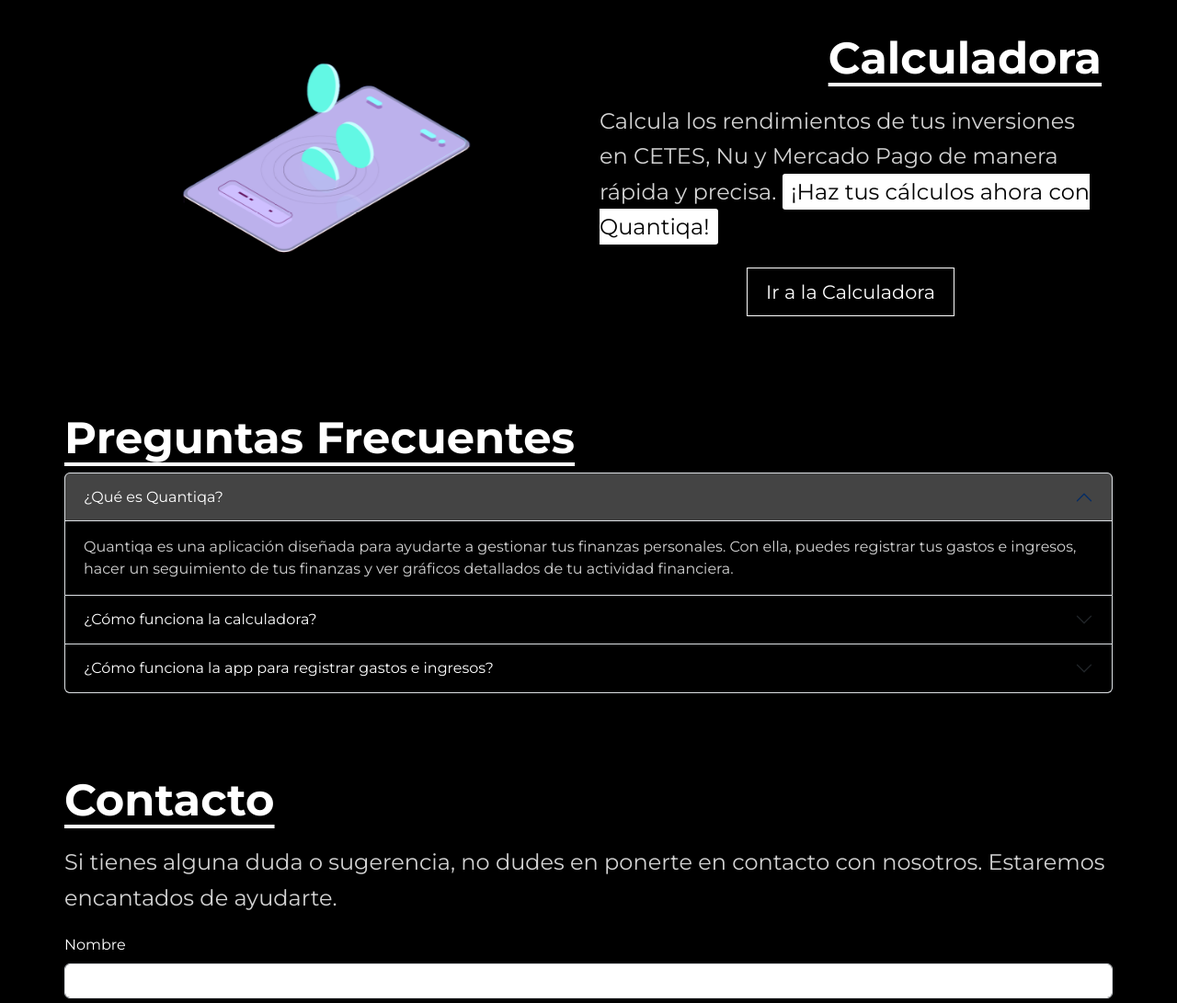
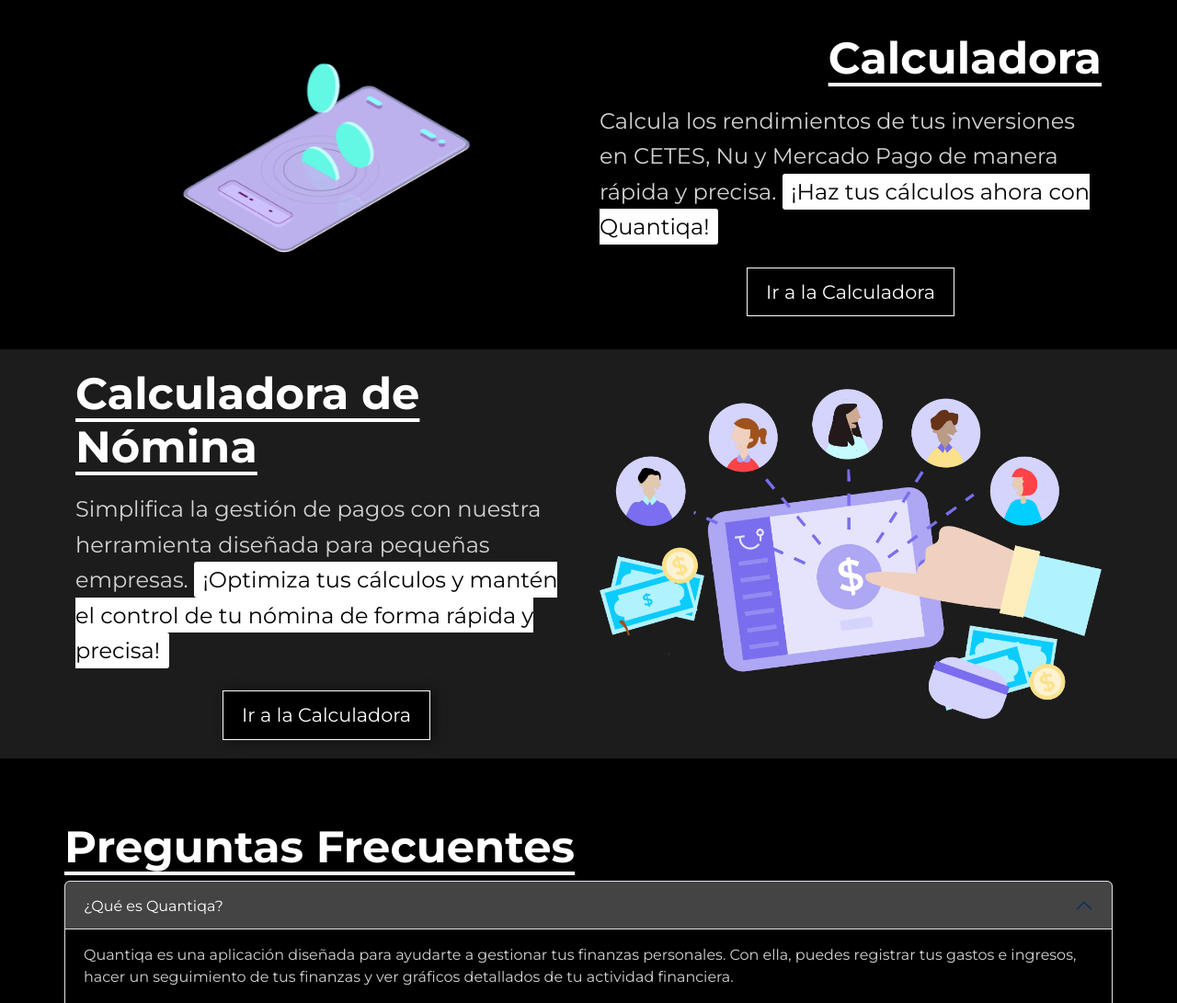
Before and after one commit to yaelglz/quantiqa, a FastAPI app: page / in a window 1280 px wide; the page is wider, and only the part inside the window is pictured. Shown: the part 595-1686 px from the top of that part at 92% size. Run offline with FastAPI, Linux system fonts and the light colour scheme.

Commit message:
Se agrega seccion nomina en home

```diff
--- a/templates/index.html
+++ b/templates/index.html
@@ -81,6 +81,31 @@
         </div>
     </div>
 </div>
+
+<div class="container-fluid home-background p-0">
+    <div class="container">
+        <div class="row align-items-center justify-content-center">
+            <!-- Texto descriptivo -->
+            <div class="col-md-6 text-center text-md-start">
+                <h1 class="highlight">Calculadora de Nómina</h1>
+                <p class="description">
+                    Simplifica la gestión de pagos con nuestra herramienta diseñada para pequeñas empresas.
+                    <span class="highlight-black">¡Optimiza tus cálculos y mantén el control de tu nómina de forma rápida y precisa!</span>
+                </p>
+                <div class="text-center mt-4">
+                    <a href="/nomina.html" class="btn custom-btn">Ir a la Calculadora</a>
+                </div>
+            </div>
+            <!-- Imagen ilustrativa -->
+            <div class="col-md-6 text-center">
+                <img id="rotating-image-payroll" src="static/images/nomina.webp"
+                     alt="Imagen de Calculadora de Nómina"
+                     class="img-fluid">
+            </div>
+        </div>
+    </div>
+</div>
+
 
 <div id="faq" class="container mt-5">
     <h2 class="highlight">Preguntas Frecuentes</h2>
```
